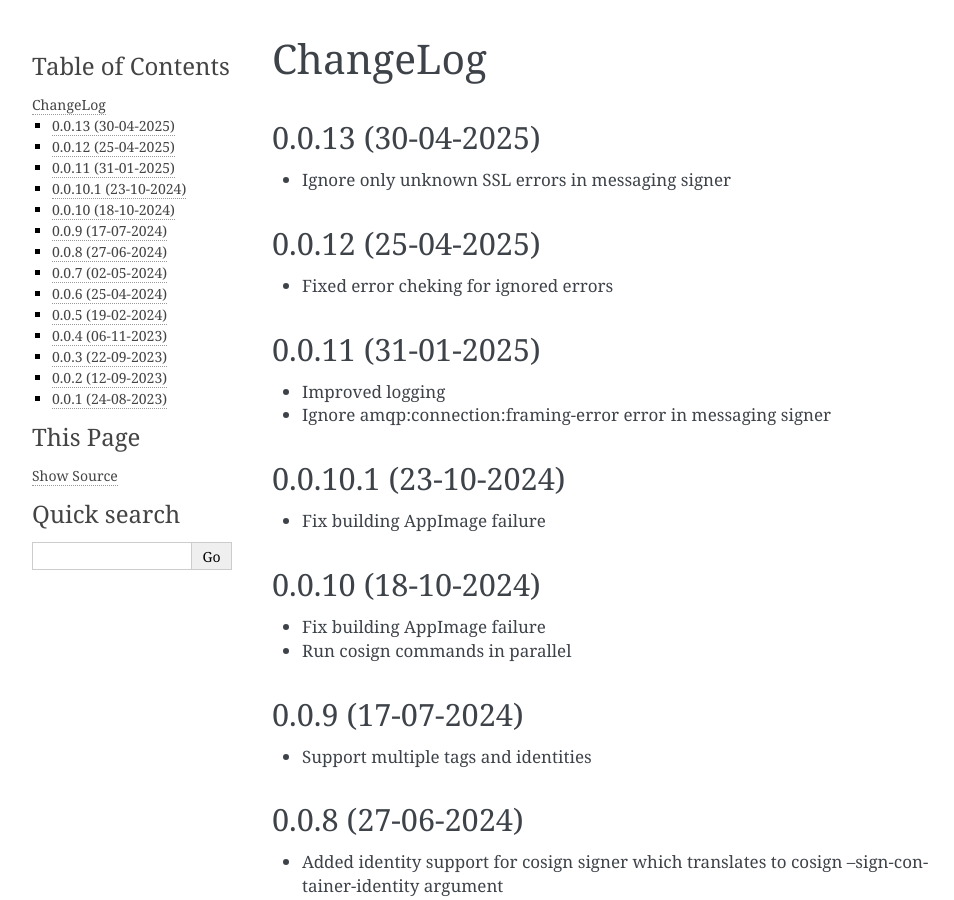
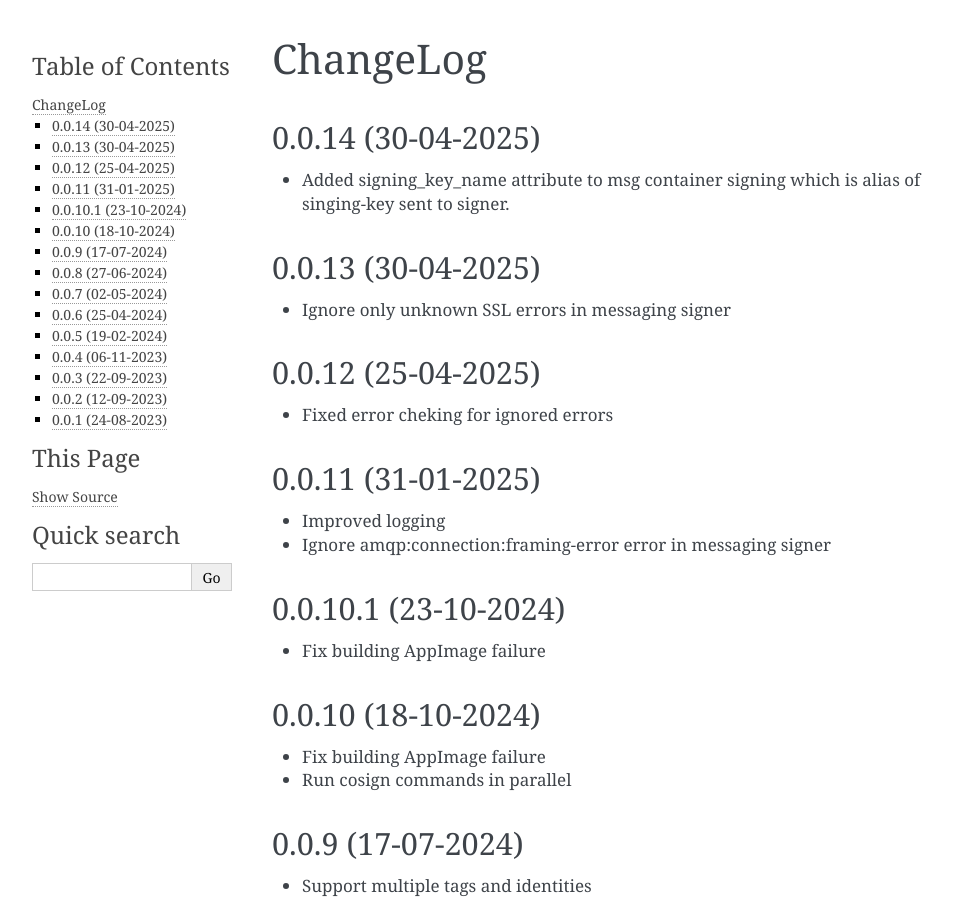
Before and after one commit to zxiong/pubtools-sign, a Sphinx documentation site: the page built from docs/source/CHANGELOG.rst, in a window 1280 px wide and 900 px high. Shown: the whole window, without its empty margins (148-1102 px from the left). Built offline with Sphinx 7.4.7, drawn with Linux system fonts in a browser that asks for light colours.

Commit message:
Release 0.0.14

```diff
--- a/docs/source/CHANGELOG.rst
+++ b/docs/source/CHANGELOG.rst
@@ -1,5 +1,10 @@
 ChangeLog
 =========
+
+0.0.14 (30-04-2025)
+-------------------
+* Added signing_key_name attribute to msg container signing which is alias of singing-key
+  sent to signer.
 
 0.0.13 (30-04-2025)
 -------------------
--- a/pyproject.toml
+++ b/pyproject.toml
@@ -3,7 +3,7 @@ name = "pubtools-sign"
 description = "Collection of tools producing signed artifacts"
 readme = "README.rst"
 requires-python = ">=3.7"
-version = "0.0.13"
+version = "0.0.14"
 
 classifiers = [  # Optional
   # How mature is this project? Common values are
```
